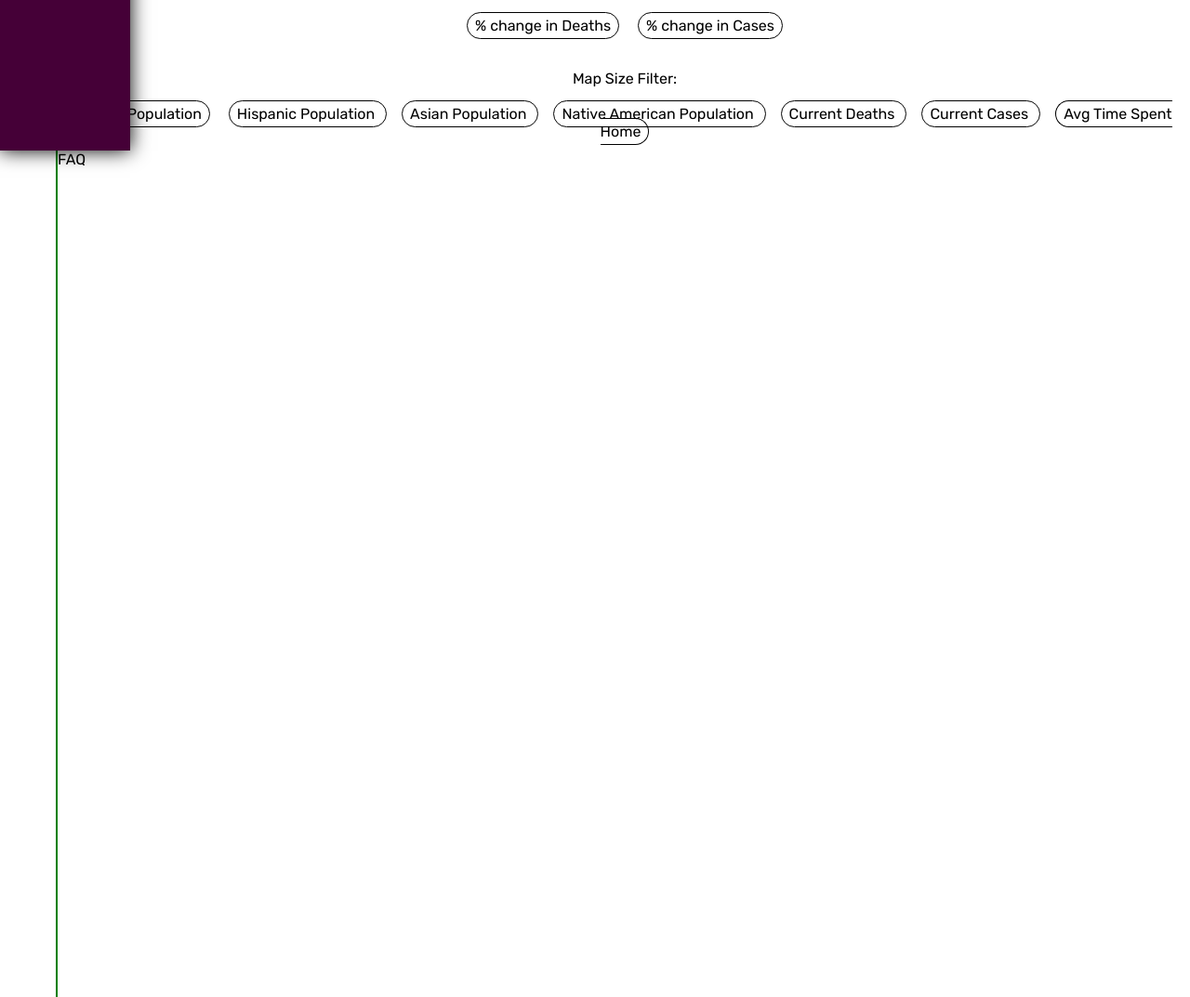
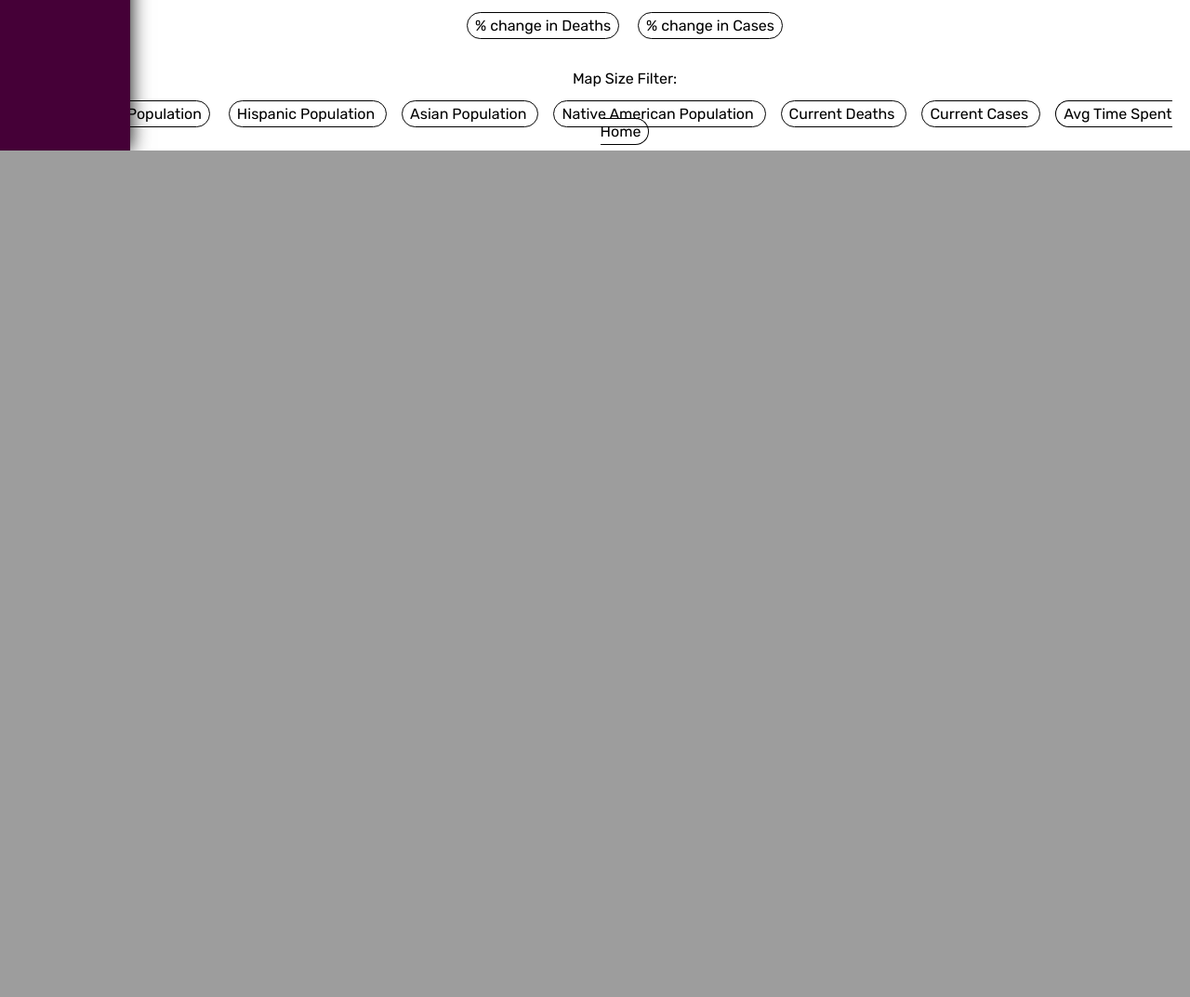
Before and after one commit to bongam12/bongam12.github.io, a Flask app: template templates/index.html in a window 1280 px wide. Shown: the part 749-1822 px from the top of the page at 93% size. After the commit the page ends 911 px from the top, so only its background shows below. Run offline with Flask 2, Linux system fonts and the light colour scheme; the template is opened without the code that fills it, so the values that code supplies are empty; some libraries are stand-ins or nearby versions; some web fonts are replaced.

Commit message:
update layout

```diff
--- a/templates/index.html
+++ b/templates/index.html
@@ -1131,10 +1131,7 @@
 
     <!--foot-->
     </div><!--main canvas end loadMap()-->
-      <div class='mainCanvas2'>
-          FAQ
 
-      </div>
 
 
   </body>
```
